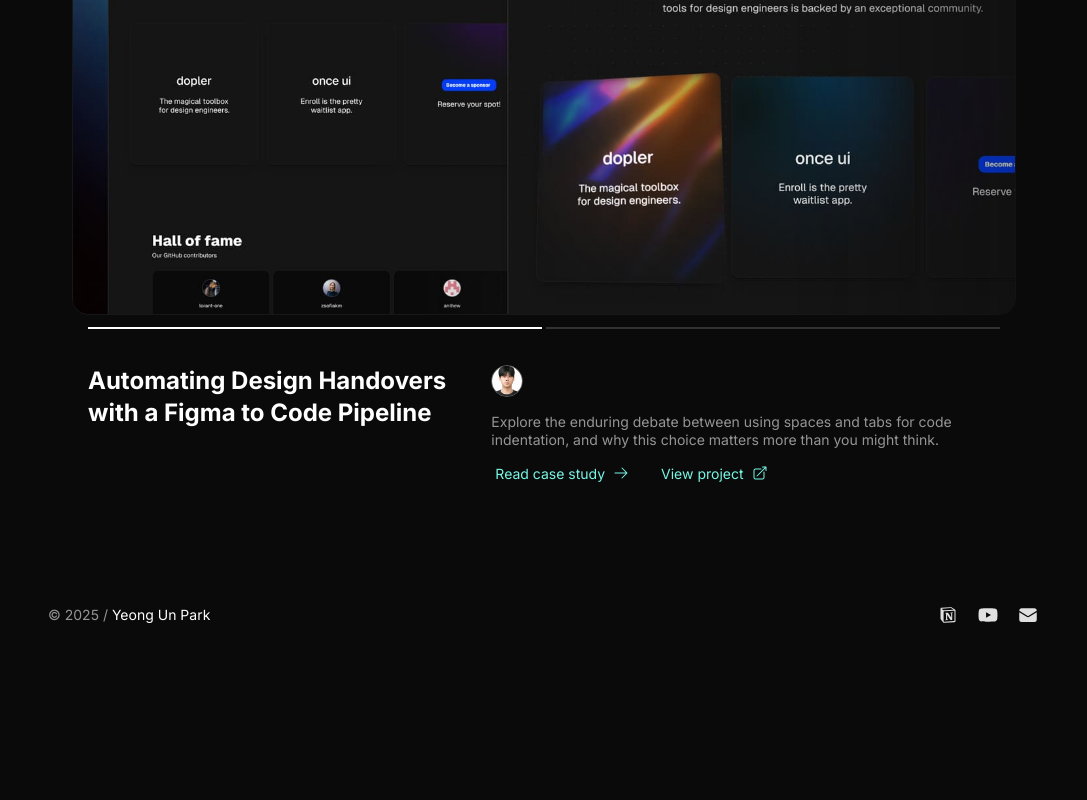
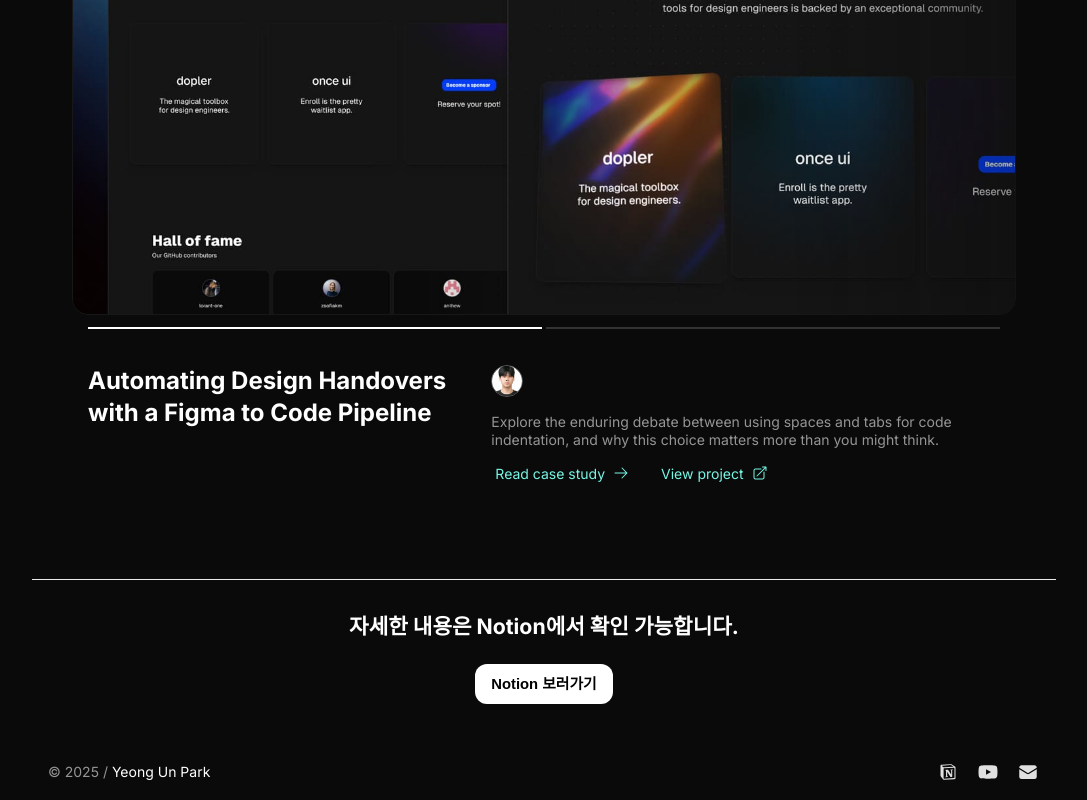
Before and after one commit to yeongungod/unifolio, a Next.js app: page /work in a window 1280 px wide. Shown: the part 1918-2718 px from the top of the page, without its empty margins (96-1183 px from the left). Before the commit the page ends 2561 px from the top, so only its background shows below. Built offline with nearby package versions, Linux system fonts and the light colour scheme.

Commit message:
각 페이지별로 하단에 Notion Link 추가

```diff
--- a/src/app/work/page.tsx
+++ b/src/app/work/page.tsx
@@ -1,8 +1,10 @@
 import { getPosts } from "@/app/utils/utils";
-import { Column } from "@/once-ui/components";
+import { Button, Column, Text } from "@/once-ui/components";
 import { Projects } from "@/components/work/Projects";
 import { baseURL } from "@/app/resources";
 import { person, work } from "@/app/resources/content";
+import Link from "next/link"; // Notion 링크를 위해 추가
+
 
 export async function generateMetadata() {
   const title = work.title;
@@ -64,6 +66,26 @@
         }}
       />
       <Projects />
+            {/* ───────── Notion 링크 섹션 추가 ───────── */}
+            <Column
+        horizontal="center"
+        gap="m"
+        style={{
+          marginTop: "2rem",
+          paddingTop: "2rem",
+          borderTop: "1px solid #eaeaea",
+        }}
+      >
+        <Text variant="heading-strong-l">
+         자세한 내용은 Notion에서 확인 가능합니다.
+        </Text>
+        <Link href="https://www.notion.so/your-portfolio-link" passHref>
+          <Button as="a" target="_blank" rel="noopener noreferrer" variant="primary">
+            Notion 보러가기
+          </Button>
+        </Link>
+      </Column>
+      {/* ───────── Notion 링크 섹션 끝 ───────── */}
     </Column>
   );
 }
```
Also changed, not shown: src/app/about/page.tsx (+9 -3 lines), src/app/page.tsx (+22 -0 lines).
